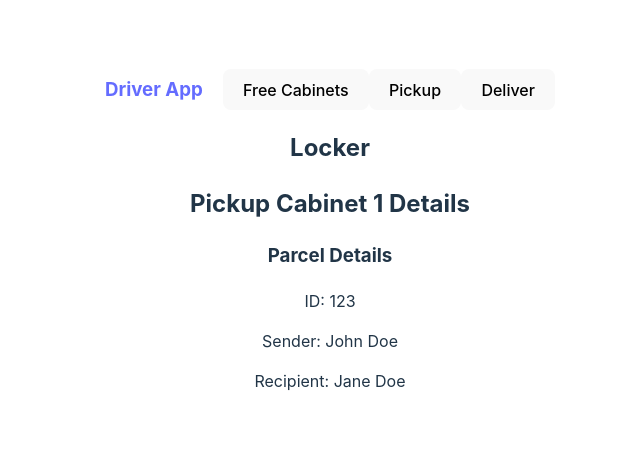
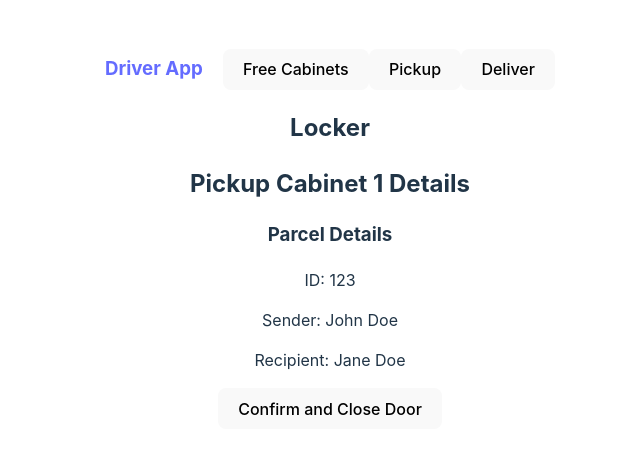
Before and after one commit to Project-Parcel-Locker-App/driver-app, a React (Vite) app: page /pickup/1 in a window 1280 px wide. Shown: the part 161-614 px from the top of the page, without its empty margins (310-950 px from the left). Built offline with nearby package versions, Linux system fonts and the light colour scheme.

Commit message:
add comform and close botton

```diff
--- a/src/components/PickupDetail.tsx
+++ b/src/components/PickupDetail.tsx
@@ -7,12 +7,6 @@ interface PickupDetailProps {
 
 const PickupDetail: React.FC<PickupDetailProps> = ({ lockerId }) => {
   const { cabinetId } = useParams<{ cabinetId: string }>();
-
-
-
-
-  // cabinetIdを元に、該当するボックスの詳細情報を取得する処理を追加
-  // 例えば、Axiosを使用してサーバーからデータを取得するなど
 
   // 仮のデータ
   const cabinetDetails = {
@@ -27,11 +21,17 @@ const PickupDetail: React.FC<PickupDetailProps> = ({ lockerId }) => {
     },
   };
 
+  // 扉を閉じるボタンがクリックされたときの処理
+  const handleCloseDoor = () => {
+    // ここに扉を閉じるための処理を追加
+    console.log('Door closed!');
+  };
+
   return (
     <div>
       <h2>Locker {lockerId}</h2>
       <h2>Pickup Cabinet {cabinetDetails.id} Details</h2>
-     {/*  <p>Size: {cabinetDetails.size}</p>
+      {/*  <p>Size: {cabinetDetails.size}</p>
       <p>Status: {cabinetDetails.status}</p> */}
       {cabinetDetails.parcel && (
         <div>
@@ -42,6 +42,8 @@ const PickupDetail: React.FC<PickupDetailProps> = ({ lockerId }) => {
           {/* 他のパーセルの詳細情報も表示できるように適宜追加 */}
         </div>
       )}
+      {/* 確認して扉を閉じるボタン */}
+      <button onClick={handleCloseDoor}>Confirm and Close Door</button>
     </div>
   );
 };
```
